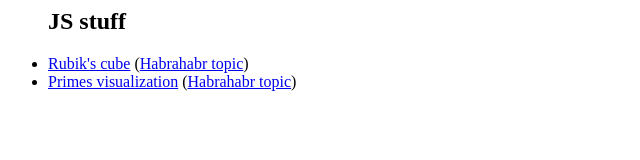
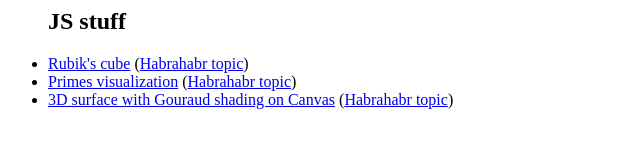
Before and after one commit to amaembo/amaembo.github.io, a plain HTML site: page index.html in a window 1280 px wide. Shown: the whole page, without its empty margins (0-640 px from the left). Drawn offline with Linux system fonts and the light colour scheme.

Commit message:
index.html: canvas-gouraud added

```diff
--- a/index.html
+++ b/index.html
@@ -5,6 +5,7 @@
 <h2>JS stuff</h2>
 <li><a href="rubik/cube.html">Rubik's cube</a> (<a href="http://habrahabr.ru/post/100576/">Habrahabr topic</a>)</li>
 <li><a href="primes/primes.html">Primes visualization</a> (<a href="http://habrahabr.ru/post/154343/">Habrahabr topic</a>)</li>
+<li><a href="canvas-gouraud/canvas-3d-gouraud.html">3D surface with Gouraud shading on Canvas</a> (<a href="http://habrahabr.ru/post/94519/">Habrahabr topic</a>)</li>
 </ul>
 </body>
 </html>
```
